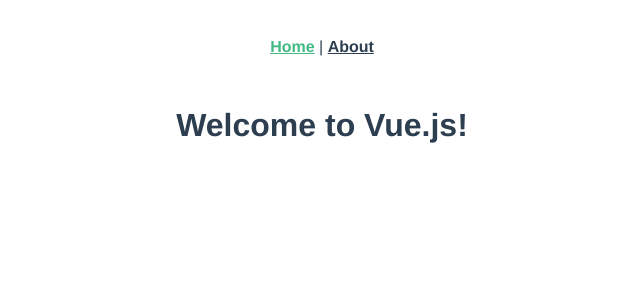
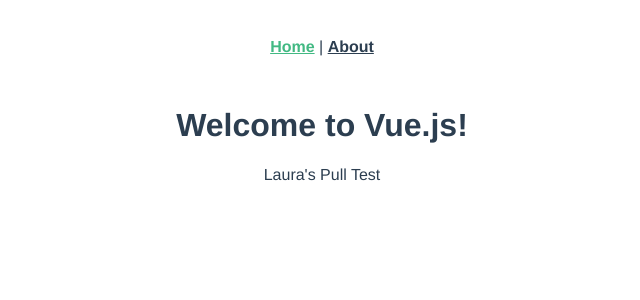
Before and after one commit to bits-better-have-my-money/student-portal-app, a Vue app: page / in a window 1280 px wide. Shown: the top 300 px of the page, without its empty margins (318-958 px from the left). Built offline with nearby package versions, Linux system fonts and the light colour scheme.

Commit message:
adds test message to homescreen

```diff
--- a/src/views/Home.vue
+++ b/src/views/Home.vue
@@ -1,6 +1,7 @@
 <template>
   <div class="home">
     <h1>{{ message }}</h1>
+    <p>Laura's Pull Test</p>
   </div>
 </template>
 
```
